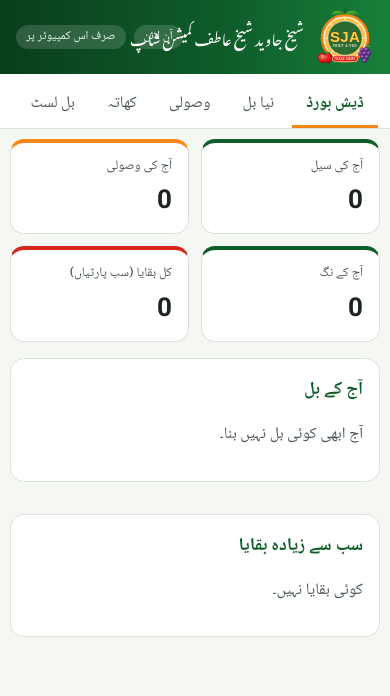
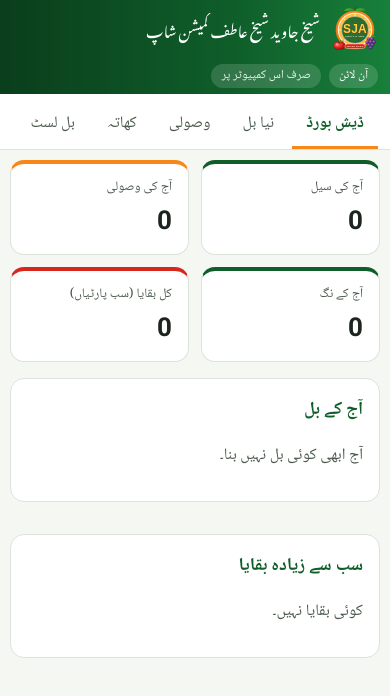
Before and after one commit to Ammarkhalid612/sja-fruit-khata, a plain HTML site: page docs/index.html in a window 390 px wide. Drawn offline with Linux system fonts and the light colour scheme.

Commit message:
Phone par upar wale labels naam par na charhein
Co-Authored-By: Claude Opus 5.5 <noreply@anthropic.com>

```diff
--- a/docs/css/app.css
+++ b/docs/css/app.css
@@ -120,6 +120,9 @@ main{padding:16px; max-width:1200px; margin:0 auto}
   .grid2{grid-template-columns:1fr}
   .brand-sub{display:none}
   .brand-name{font-size:15px}
+  .top{flex-wrap:wrap; padding:6px 12px}
+  .top-right{width:100%; justify-content:flex-start}
+  .brand img{width:46px; height:46px}
   main{padding:10px}
 }
 
--- a/docs/sw.js
+++ b/docs/sw.js
@@ -1,6 +1,6 @@
 /* SJA offline cache — app ek dafa khul jaye to phir baghair internet bhi khule.
    Pehle cache se dikhao, peeche se naya version utha kar cache taaza karo. */
-const CACHE = "sja-v1";
+const CACHE = "sja-v2";
 const CORE = ["./", "index.html", "css/app.css", "css/fonts.css", "js/app.js", "js/store.js", "js/firebase-config.js",
   "img/sja-logo.svg", "manifest.webmanifest"];
 
```
